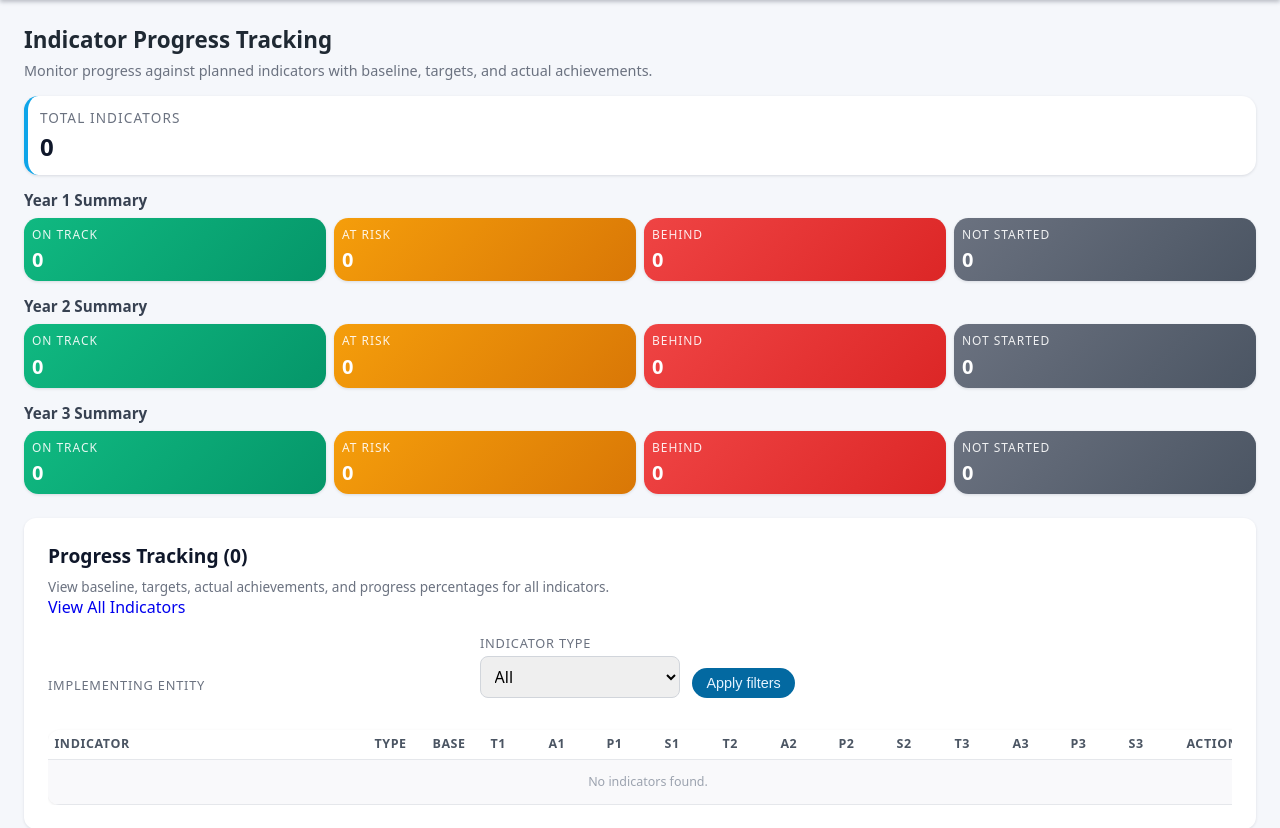
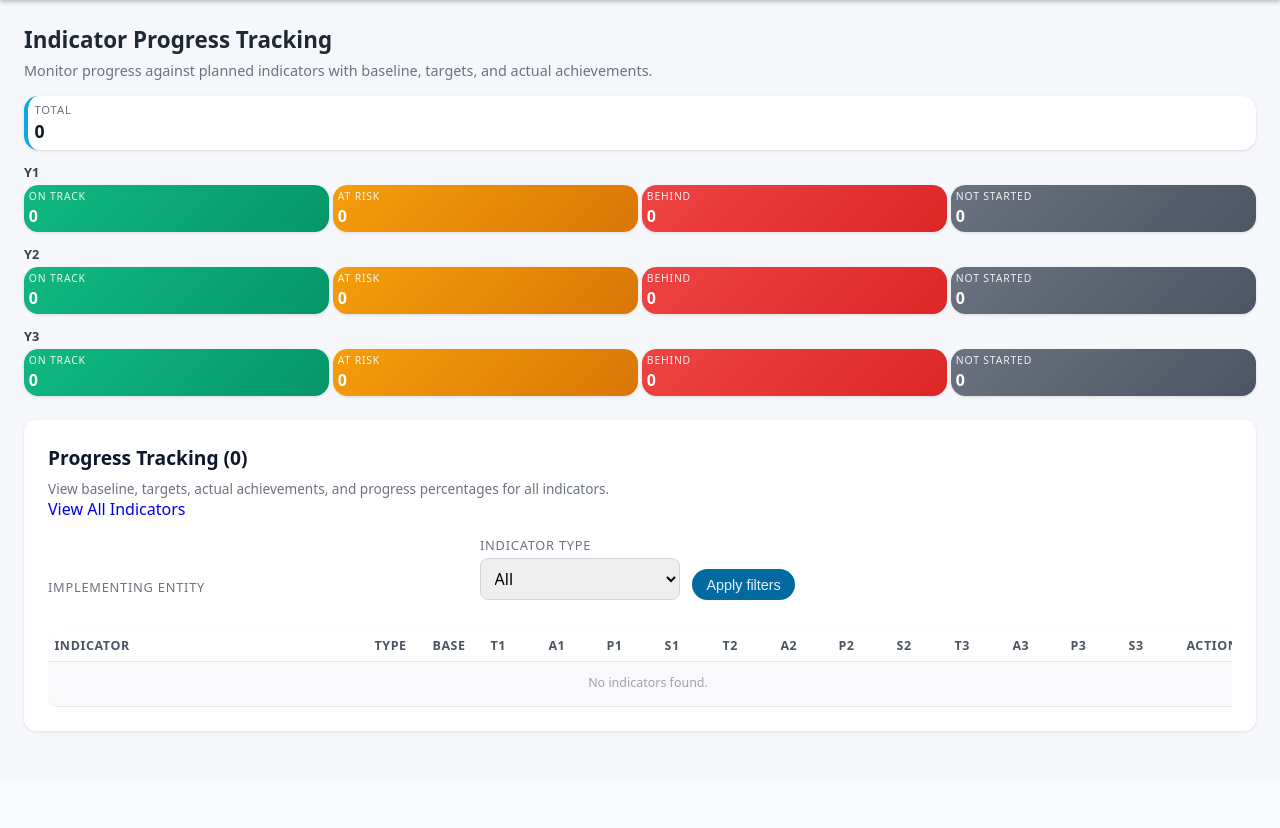
Before and after one commit to Rwunganira/pfund, a Flask app: page /indicators/progress in a window 1280 px wide. Shown: the part 68-896 px from the top of the page. After the commit the page ends 801 px from the top, so only its background shows below. Run offline with Flask 3, Linux system fonts and the light colour scheme; the visitor is signed in with stand-in values (Sample User, id 1); data that the repository does not hold is empty.

Commit message:
Add per-year summary indicators and make them more compact

```diff
--- a/templates/indicator_progress.html
+++ b/templates/indicator_progress.html
@@ -95,104 +95,95 @@
         </div>
 
         {% if progress_summary %}
-        <div class="cards" style="margin-bottom: 0.5rem;">
-            <div class="card card-total" style="padding: 0.75rem;">
-                <div class="card-label" style="font-size: 0.85rem;">Total Indicators</div>
-                <div class="card-value" style="font-size: 1.5rem;">{{ progress_summary.total or 0 }}</div>
+        <div class="cards" style="margin-bottom: 0.25rem; gap: 0.25rem;">
+            <div class="card card-total" style="padding: 0.4rem;">
+                <div class="card-label" style="font-size: 0.7rem; margin-bottom: 0.15rem;">Total</div>
+                <div class="card-value" style="font-size: 1.1rem;">{{ progress_summary.total or 0 }}</div>
             </div>
         </div>
 
         <!-- Year 1 Summary -->
-        <div style="margin-top: 0.5rem;">
-            <h3 style="margin-bottom: 0.5rem; color: #374151; font-size: 0.95rem; font-weight: 600;">Year 1 Summary</h3>
-            <div class="cards" style="gap: 0.5rem;">
-                <div class="card" style="background: linear-gradient(135deg, #10b981 0%, #059669 100%); color: white; padding: 0.5rem;">
-                    <div class="card-label" style="color: rgba(255,255,255,0.9); font-size: 0.75rem;">On Track</div>
-                    <div class="card-value" style="color: white; font-size: 1.25rem;">{{ progress_summary.on_track_y1 or 0 }}</div>
+        <div style="margin-top: 0.25rem;">
+            <h3 style="margin-bottom: 0.25rem; color: #374151; font-size: 0.8rem; font-weight: 600;">Y1</h3>
+            <div class="cards" style="gap: 0.25rem;">
+                <div class="card" style="background: linear-gradient(135deg, #10b981 0%, #059669 100%); color: white; padding: 0.3rem;">
+                    <div class="card-label" style="color: rgba(255,255,255,0.9); font-size: 0.65rem; margin-bottom: 0.1rem;">On Track</div>
+                    <div class="card-value" style="color: white; font-size: 1rem;">{{ progress_summary.on_track_y1 or 0 }}</div>
                 </div>
-                <div class="card" style="background: linear-gradient(135deg, #f59e0b 0%, #d97706 100%); color: white; padding: 0.5rem;">
-                    <div class="card-label" style="color: rgba(255,255,255,0.9); font-size: 0.75rem;">At Risk</div>
-                    <div class="card-value" style="color: white; font-size: 1.25rem;">{{ progress_summary.at_risk_y1 or 0 }}</div>
+                <div class="card" style="background: linear-gradient(135deg, #f59e0b 0%, #d97706 100%); color: white; padding: 0.3rem;">
+                    <div class="card-label" style="color: rgba(255,255,255,0.9); font-size: 0.65rem; margin-bottom: 0.1rem;">At Risk</div>
+                    <div class="card-value" style="color: white; font-size: 1rem;">{{ progress_summary.at_risk_y1 or 0 }}</div>
                 </div>
-                <div class="card" style="background: linear-gradient(135deg, #ef4444 0%, #dc2626 100%); color: white; padding: 0.5rem;">
-                    <div class="card-label" style="color: rgba(255,255,255,0.9); font-size: 0.75rem;">Behind</div>
-                    <div class="card-value" style="color: white; font-size: 1.25rem;">{{ progress_summary.behind_y1 or 0 }}</div>
+                <div class="card" style="background: linear-gradient(135deg, #ef4444 0%, #dc2626 100%); color: white; padding: 0.3rem;">
+                    <div class="card-label" style="color: rgba(255,255,255,0.9); font-size: 0.65rem; margin-bottom: 0.1rem;">Behind</div>
+                    <div class="card-value" style="color: white; font-size: 1rem;">{{ progress_summary.behind_y1 or 0 }}</div>
                 </div>
-                <div class="card" style="background: linear-gradient(135deg, #6b7280 0%, #4b5563 100%); color: white; padding: 0.5rem;">
-                    <div class="card-label" style="color: rgba(255,255,255,0.9); font-size: 0.75rem;">Not Started</div>
-                    <div class="card-value" style="color: white; font-size: 1.25rem;">{{ progress_summary.not_started_y1 or 0 }}</div>
+                <div class="card" style="background: linear-gradient(135deg, #6b7280 0%, #4b5563 100%); color: white; padding: 0.3rem;">
+                    <div class="card-label" style="color: rgba(255,255,255,0.9); font-size: 0.65rem; margin-bottom: 0.1rem;">Not Started</div>
+                    <div class="card-value" style="color: white; font-size: 1rem;">{{ progress_summary.not_started_y1 or 0 }}</div>
                 </div>
                 {% if progress_summary.avg_progress_y1 %}
-                <div class="card" style="padding: 0.5rem;">
-                    <div class="card-label" style="font-size: 0.75rem;">Avg Progress</div>
-                    <div class="card-value" style="font-size: 1.25rem;">{{ progress_summary.avg_progress_y1 }}%</div>
-                    <div style="font-size: 0.65rem; color: #6b7280; margin-top: 0.15rem;">
-                        ({{ progress_summary.with_progress_y1 }} indicators)
-                    </div>
+                <div class="card" style="padding: 0.3rem;">
+                    <div class="card-label" style="font-size: 0.65rem; margin-bottom: 0.1rem;">Avg</div>
+                    <div class="card-value" style="font-size: 1rem;">{{ progress_summary.avg_progress_y1 }}%</div>
                 </div>
                 {% endif %}
             </div>
         </div>
 
         <!-- Year 2 Summary -->
-        <div style="margin-top: 0.5rem;">
-            <h3 style="margin-bottom: 0.5rem; color: #374151; font-size: 0.95rem; font-weight: 600;">Year 2 Summary</h3>
-            <div class="cards" style="gap: 0.5rem;">
-                <div class="card" style="background: linear-gradient(135deg, #10b981 0%, #059669 100%); color: white; padding: 0.5rem;">
-                    <div class="card-label" style="color: rgba(255,255,255,0.9); font-size: 0.75rem;">On Track</div>
-                    <div class="card-value" style="color: white; font-size: 1.25rem;">{{ progress_summary.on_track_y2 or 0 }}</div>
+        <div style="margin-top: 0.25rem;">
+            <h3 style="margin-bottom: 0.25rem; color: #374151; font-size: 0.8rem; font-weight: 600;">Y2</h3>
+            <div class="cards" style="gap: 0.25rem;">
+                <div class="card" style="background: linear-gradient(135deg, #10b981 0%, #059669 100%); color: white; padding: 0.3rem;">
+                    <div class="card-label" style="color: rgba(255,255,255,0.9); font-size: 0.65rem; margin-bottom: 0.1rem;">On Track</div>
+                    <div class="card-value" style="color: white; font-size: 1rem;">{{ progress_summary.on_track_y2 or 0 }}</div>
                 </div>
-                <div class="card" style="background: linear-gradient(135deg, #f59e0b 0%, #d97706 100%); color: white; padding: 0.5rem;">
-                    <div class="card-label" style="color: rgba(255,255,255,0.9); font-size: 0.75rem;">At Risk</div>
-                    <div class="card-value" style="color: white; font-size: 1.25rem;">{{ progress_summary.at_risk_y2 or 0 }}</div>
+                <div class="card" style="background: linear-gradient(135deg, #f59e0b 0%, #d97706 100%); color: white; padding: 0.3rem;">
+                    <div class="card-label" style="color: rgba(255,255,255,0.9); font-size: 0.65rem; margin-bottom: 0.1rem;">At Risk</div>
+                    <div class="card-value" style="color: white; font-size: 1rem;">{{ progress_summary.at_risk_y2 or 0 }}</div>
                 </div>
-                <div class="card" style="background: linear-gradient(135deg, #ef4444 0%, #dc2626 100%); color: white; padding: 0.5rem;">
-                    <div class="card-label" style="color: rgba(255,255,255,0.9); font-size: 0.75rem;">Behind</div>
-                    <div class="card-value" style="color: white; font-size: 1.25rem;">{{ progress_summary.behind_y2 or 0 }}</div>
+                <div class="card" style="background: linear-gradient(135deg, #ef4444 0%, #dc2626 100%); color: white; padding: 0.3rem;">
+                    <div class="card-label" style="color: rgba(255,255,255,0.9); font-size: 0.65rem; margin-bottom: 0.1rem;">Behind</div>
+                    <div class="card-value" style="color: white; font-size: 1rem;">{{ progress_summary.behind_y2 or 0 }}</div>
                 </div>
-                <div class="card" style="background: linear-gradient(135deg, #6b7280 0%, #4b5563 100%); color: white; padding: 0.5rem;">
-                    <div class="card-label" style="color: rgba(255,255,255,0.9); font-size: 0.75rem;">Not Started</div>
-                    <div class="card-value" style="color: white; font-size: 1.25rem;">{{ progress_summary.not_started_y2 or 0 }}</div>
+                <div class="card" style="background: linear-gradient(135deg, #6b7280 0%, #4b5563 100%); color: white; padding: 0.3rem;">
+                    <div class="card-label" style="color: rgba(255,255,255,0.9); font-size: 0.65rem; margin-bottom: 0.1rem;">Not Started</div>
+                    <div class="card-value" style="color: white; font-size: 1rem;">{{ progress_summary.not_started_y2 or 0 }}</div>
                 </div>
                 {% if progress_summary.avg_progress_y2 %}
-                <div class="card" style="padding: 0.5rem;">
-                    <div class="card-label" style="font-size: 0.75rem;">Avg Progress</div>
-                    <div class="card-value" style="font-size: 1.25rem;">{{ progress_summary.avg_progress_y2 }}%</div>
-                    <div style="font-size: 0.65rem; color: #6b7280; margin-top: 0.15rem;">
-                        ({{ progress_summary.with_progress_y2 }} indicators)
-                    </div>
+                <div class="card" style="padding: 0.3rem;">
+                    <div class="card-label" style="font-size: 0.65rem; margin-bottom: 0.1rem;">Avg</div>
+                    <div class="card-value" style="font-size: 1rem;">{{ progress_summary.avg_progress_y2 }}%</div>
                 </div>
                 {% endif %}
             </div>
         </div>
 
         <!-- Year 3 Summary -->
-        <div style="margin-top: 0.5rem;">
-            <h3 style="margin-bottom: 0.5rem; color: #374151; font-size: 0.95rem; font-weight: 600;">Year 3 Summary</h3>
-            <div class="cards" style="gap: 0.5rem;">
-                <div class="card" style="background: linear-gradient(135deg, #10b981 0%, #059669 100%); color: white; padding: 0.5rem;">
-                    <div class="card-label" style="color: rgba(255,255,255,0.9); font-size: 0.75rem;">On Track</div>
-                    <div class="card-value" style="color: white; font-size: 1.25rem;">{{ progress_summary.on_track_y3 or 0 }}</div>
+        <div style="margin-top: 0.25rem;">
+            <h3 style="margin-bottom: 0.25rem; color: #374151; font-size: 0.8rem; font-weight: 600;">Y3</h3>
+            <div class="cards" style="gap: 0.25rem;">
+                <div class="card" style="background: linear-gradient(135deg, #10b981 0%, #059669 100%); color: white; padding: 0.3rem;">
+                    <div class="card-label" style="color: rgba(255,255,255,0.9); font-size: 0.65rem; margin-bottom: 0.1rem;">On Track</div>
+                    <div class="card-value" style="color: white; font-size: 1rem;">{{ progress_summary.on_track_y3 or 0 }}</div>
                 </div>
-                <div class="card" style="background: linear-gradient(135deg, #f59e0b 0%, #d97706 100%); color: white; padding: 0.5rem;">
-                    <div class="card-label" style="color: rgba(255,255,255,0.9); font-size: 0.75rem;">At Risk</div>
-                    <div class="card-value" style="color: white; font-size: 1.25rem;">{{ progress_summary.at_risk_y3 or 0 }}</div>
+                <div class="card" style="background: linear-gradient(135deg, #f59e0b 0%, #d97706 100%); color: white; padding: 0.3rem;">
+                    <div class="card-label" style="color: rgba(255,255,255,0.9); font-size: 0.65rem; margin-bottom: 0.1rem;">At Risk</div>
+                    <div class="card-value" style="color: white; font-size: 1rem;">{{ progress_summary.at_risk_y3 or 0 }}</div>
                 </div>
-                <div class="card" style="background: linear-gradient(135deg, #ef4444 0%, #dc2626 100%); color: white; padding: 0.5rem;">
-                    <div class="card-label" style="color: rgba(255,255,255,0.9); font-size: 0.75rem;">Behind</div>
-                    <div class="card-value" style="color: white; font-size: 1.25rem;">{{ progress_summary.behind_y3 or 0 }}</div>
+                <div class="card" style="background: linear-gradient(135deg, #ef4444 0%, #dc2626 100%); color: white; padding: 0.3rem;">
+                    <div class="card-label" style="color: rgba(255,255,255,0.9); font-size: 0.65rem; margin-bottom: 0.1rem;">Behind</div>
+                    <div class="card-value" style="color: white; font-size: 1rem;">{{ progress_summary.behind_y3 or 0 }}</div>
                 </div>
-                <div class="card" style="background: linear-gradient(135deg, #6b7280 0%, #4b5563 100%); color: white; padding: 0.5rem;">
-                    <div class="card-label" style="color: rgba(255,255,255,0.9); font-size: 0.75rem;">Not Started</div>
-                    <div class="card-value" style="color: white; font-size: 1.25rem;">{{ progress_summary.not_started_y3 or 0 }}</div>
+                <div class="card" style="background: linear-gradient(135deg, #6b7280 0%, #4b5563 100%); color: white; padding: 0.3rem;">
+                    <div class="card-label" style="color: rgba(255,255,255,0.9); font-size: 0.65rem; margin-bottom: 0.1rem;">Not Started</div>
+                    <div class="card-value" style="color: white; font-size: 1rem;">{{ progress_summary.not_started_y3 or 0 }}</div>
                 </div>
                 {% if progress_summary.avg_progress_y3 %}
-                <div class="card" style="padding: 0.5rem;">
-                    <div class="card-label" style="font-size: 0.75rem;">Avg Progress</div>
-                    <div class="card-value" style="font-size: 1.25rem;">{{ progress_summary.avg_progress_y3 }}%</div>
-                    <div style="font-size: 0.65rem; color: #6b7280; margin-top: 0.15rem;">
-                        ({{ progress_summary.with_progress_y3 }} indicators)
-                    </div>
+                <div class="card" style="padding: 0.3rem;">
+                    <div class="card-label" style="font-size: 0.65rem; margin-bottom: 0.1rem;">Avg</div>
+                    <div class="card-value" style="font-size: 1rem;">{{ progress_summary.avg_progress_y3 }}%</div>
                 </div>
                 {% endif %}
             </div>
```
